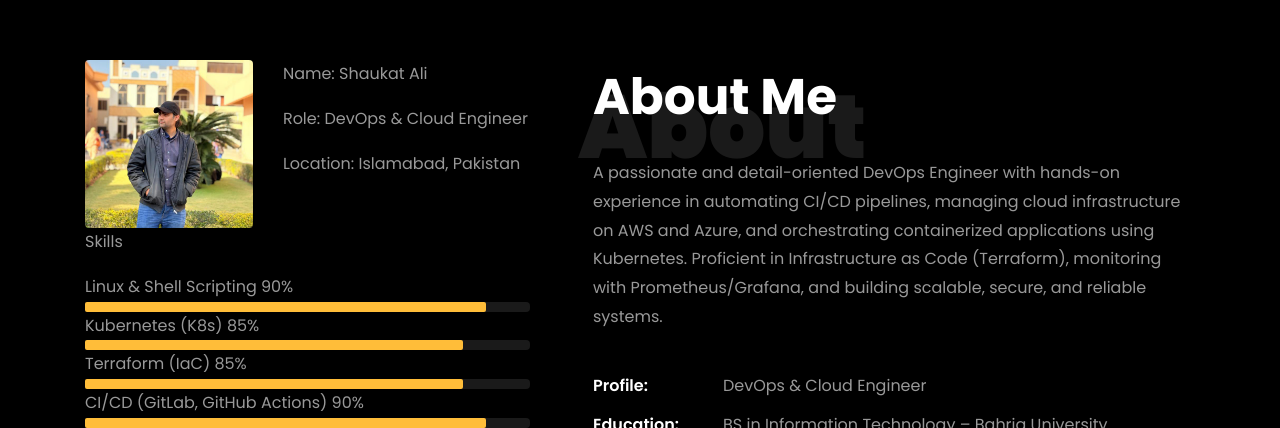
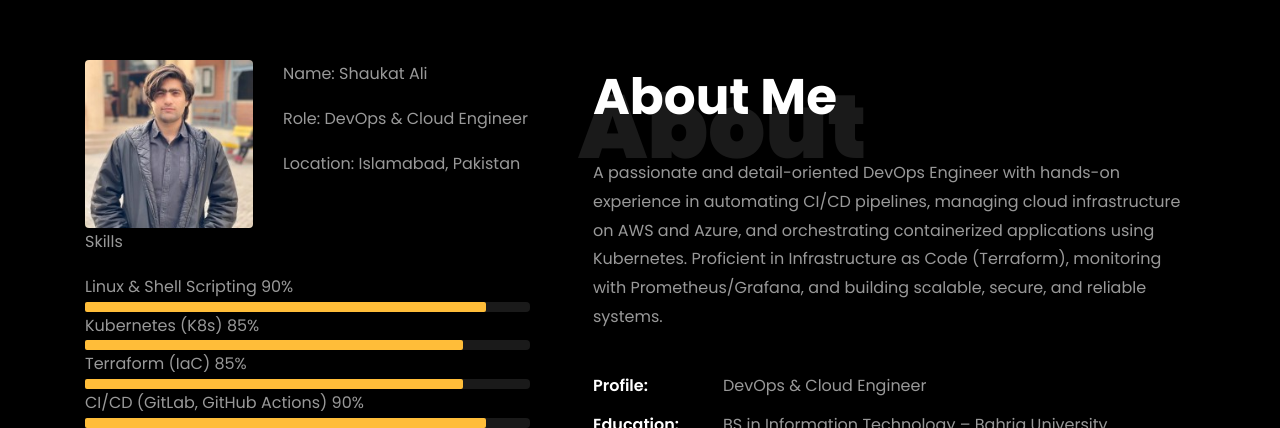
Before and after one commit to Samfurious275/Samfurious275.github.io, a plain HTML site: page index.html in a window 1280 px wide. Shown: the part 802-1230 px from the top of the page. Drawn offline with Linux system fonts and the light colour scheme; files whose address does not match are found by name.

Commit message:
Replace  image

```diff
--- a/index.html
+++ b/index.html
@@ -139,7 +139,7 @@
               <div class="row">
                 <div class="col-sm-6 col-md-5">
                   <div class="about-img">
-                    <img src="images/about-me.jpeg" class="img-fluid rounded b-shadow-a" alt="Shaukat Ali">
+                    <img src="images/min.jpeg" class="img-fluid rounded b-shadow-a" alt="Shaukat Ali">
                   </div>
                 </div>
                 <div class="col-sm-6 col-md-7">
```
